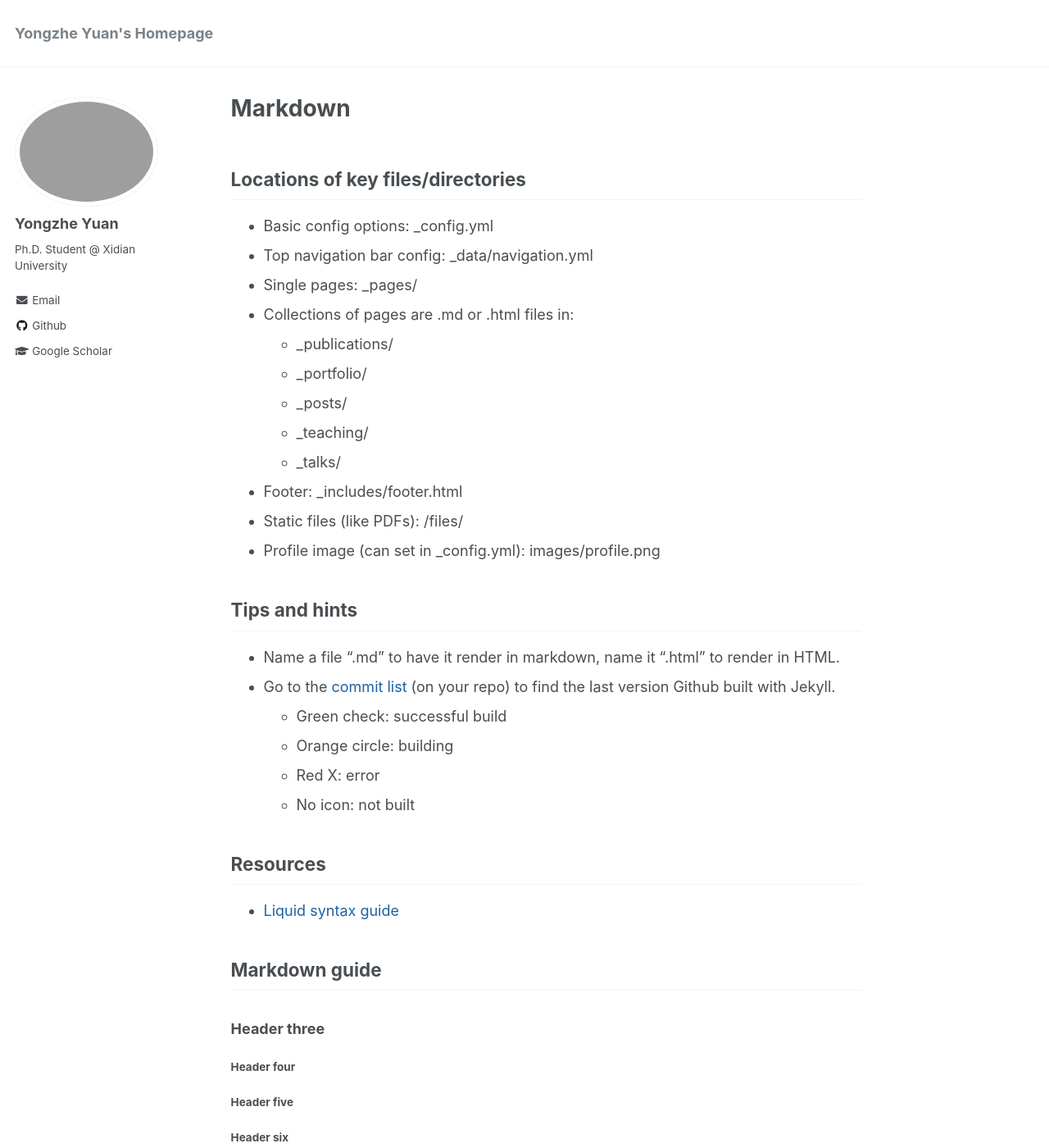
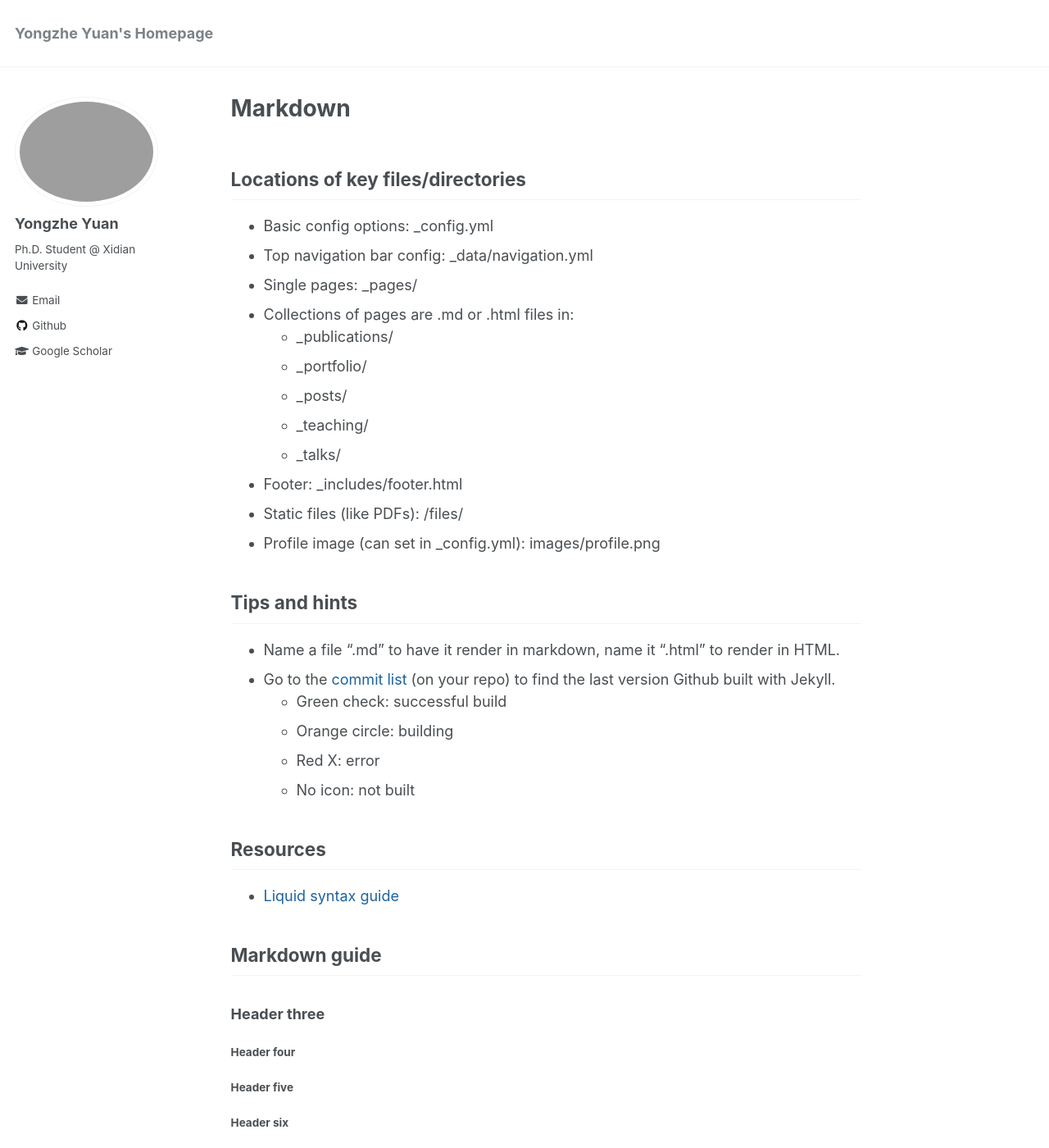
Before and after one commit to YYZMARS/YYZMARS.github.io, a Jekyll site: the page built from _pages/markdown.md, in a window 1280 px wide and 1400 px high. Shown: the whole window at 82% size. Built offline with Jekyll 4.4.1, drawn with Linux system fonts in a browser that asks for light colours.

Commit message:
Update _base.scss

```diff
--- a/_sass/_base.scss
+++ b/_sass/_base.scss
@@ -174,7 +174,7 @@ ol li {
 
 li ul,
 li ol {
-  margin-top: 0.5em;
+  margin-top: 0em;
 }
 
 /*
```
